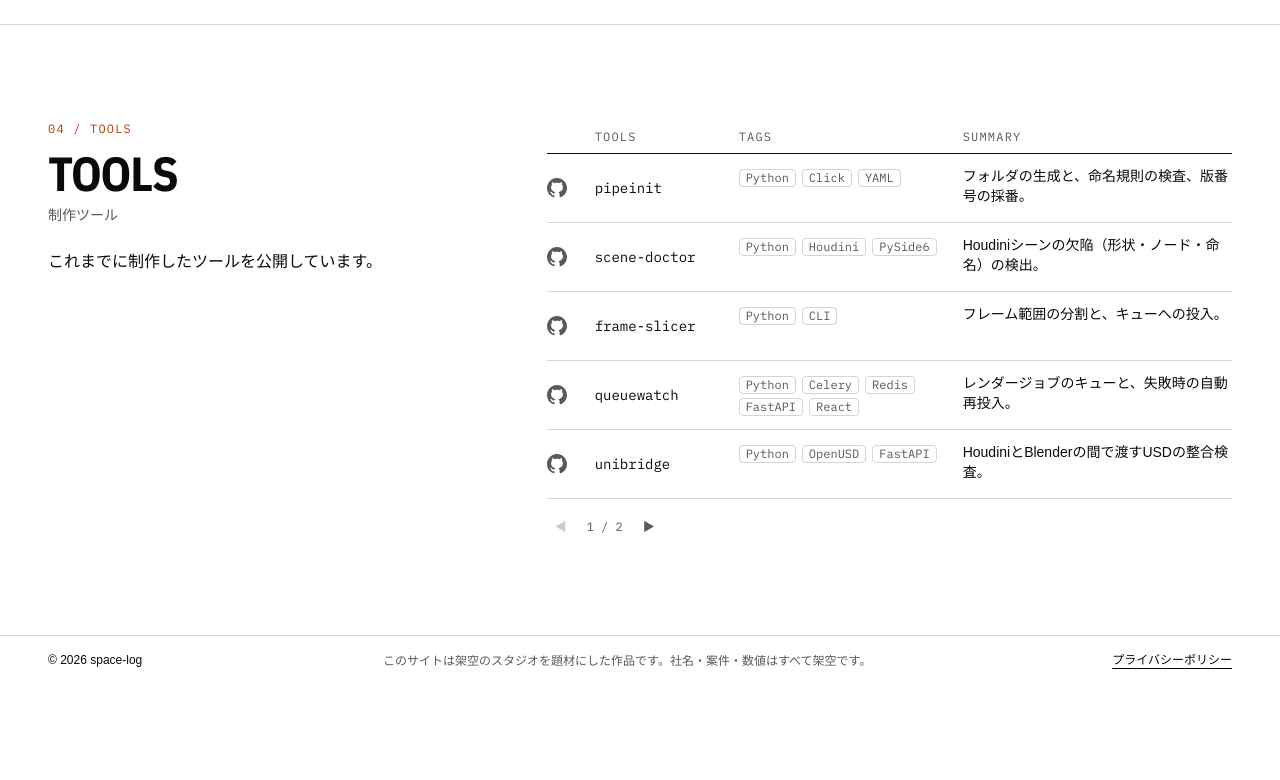
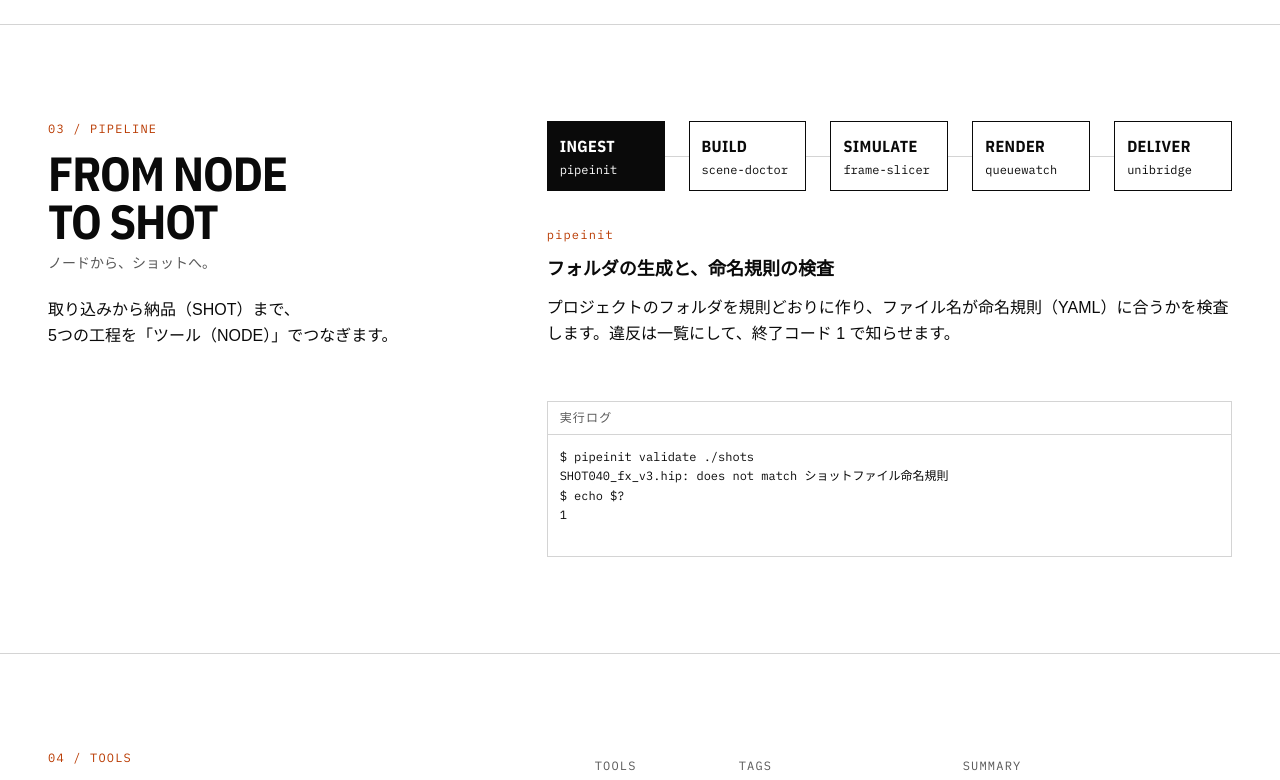
Before and after one commit to nokgc333/space-log, a Next.js app: page / in a window 1280 px wide. Shown: the part 1620-2400 px from the top of the page. Before the commit the page ends 2308 px from the top, so only its background shows below. Built offline with nearby package versions, Linux system fonts and the light colour scheme; a web font is replaced by a local one.

Commit message:
feat: add selectable pipeline stages

```diff
--- a/src/app/page.tsx
+++ b/src/app/page.tsx
@@ -5,7 +5,8 @@ import { HeroSection } from "@/components/sections/hero/hero-section";
 import { InversionSection } from "@/components/sections/inversion/inversion-section";
 import { NewsSection } from "@/components/sections/news/news-section";
 import { ToolsSection } from "@/components/sections/tools/tools-section";
-import { hero, inversion, tools, site } from "@/lib/content";
+import { PipelineSection } from "@/components/sections/pipeline/pipeline-section";
+import { hero, inversion, pipeline, site, tools } from "@/lib/content";
 
 import { getNews } from "@/lib/news";
 
@@ -17,6 +18,7 @@ export default function Home() {
         <HeroSection hero={hero} />
         <InversionSection inversion={inversion} />
         <NewsSection news={getNews()} />
+        <PipelineSection pipeline={pipeline} />
         <ToolsSection tools={tools} />
       </main>
       <SiteFooter site={site} year={new Date().getFullYear()} />
--- /dev/null
+++ b/src/components/sections/pipeline/pipeline-section.tsx
@@ -0,0 +1,77 @@
+"use client";
+
+import { useState } from "react";
+
+import { SectionFrame } from "@/components/ui/section-frame";
+import { SectionHeading } from "@/components/ui/section-heading";
+import type { Pipeline } from "@/lib/content";
+
+import { TerminalReplay } from "./terminal-replay";
+
+export function PipelineSection({ pipeline }: { pipeline: Pipeline }) {
+  const [selectedId, setSelectedId] = useState(pipeline.stages[0].id);
+  const selected =
+    pipeline.stages.find((stage) => stage.id === selectedId) ??
+    pipeline.stages[0];
+  const reservedLines = Math.max(
+    ...pipeline.stages.map((stage) => stage.terminal.length),
+  );
+
+  return (
+    <SectionFrame id="pipeline">
+      <SectionHeading id="pipeline-title" heading={pipeline.heading} />
+      <div className="flex min-w-0 flex-col gap-7">
+        <div className="@container pb-2">
+          <ol className="grid auto-cols-fr grid-flow-col gap-x-[1em] text-[length:min(1rem,calc((100cqw-10px)/39.2))] [text-rendering:geometricPrecision] md:gap-x-[1.5em] md:text-[length:min(1rem,calc((100cqw-10px)/41.2))]">
+            {pipeline.stages.map((stage) => (
+              <li
+                key={stage.id}
+                className="relative not-first:before:absolute not-first:before:top-1/2 not-first:before:right-full not-first:before:h-px not-first:before:w-[1em] not-first:before:bg-rule md:not-first:before:w-[1.5em]"
+              >
+                <button
+                  type="button"
+                  aria-pressed={stage.id === selected.id}
+                  onClick={() => setSelectedId(stage.id)}
+                  className="flex h-full w-full flex-col items-start gap-[0.25em] border border-ink px-[0.75em] py-[0.75em] text-left aria-pressed:bg-ink aria-pressed:text-surface"
+                >
+                  <span className="font-display leading-[1.5] font-bold tracking-wide whitespace-nowrap">
+                    {stage.stage}
+                  </span>
+                  <span className="font-mono text-[0.75em] leading-[1.3333] whitespace-nowrap">
+                    {stage.tool}
+                  </span>
+                </button>
+              </li>
+            ))}
+          </ol>
+        </div>
+
+        <div className="grid">
+          {pipeline.stages.map((stage) => {
+            const isSelected = stage.id === selected.id;
+            return (
+              <div
+                key={stage.id}
+                aria-hidden={!isSelected}
+                className={`col-start-1 row-start-1 flex flex-col gap-3 ${isSelected ? "" : "invisible"}`}
+              >
+                <p className="font-mono text-xs tracking-widest text-signal">
+                  {stage.tool}
+                </p>
+                <h3 className="text-lg font-bold">{stage.role}</h3>
+                <p className="leading-relaxed">{stage.detail}</p>
+              </div>
+            );
+          })}
+        </div>
+
+        <TerminalReplay
+          key={selected.id}
+          lines={selected.terminal}
+          reservedLines={reservedLines}
+          label={pipeline.replayLabel}
+        />
+      </div>
+    </SectionFrame>
+  );
+}
```
Also changed, not shown: 1 other file (tests, documents, lock files or other folders).
